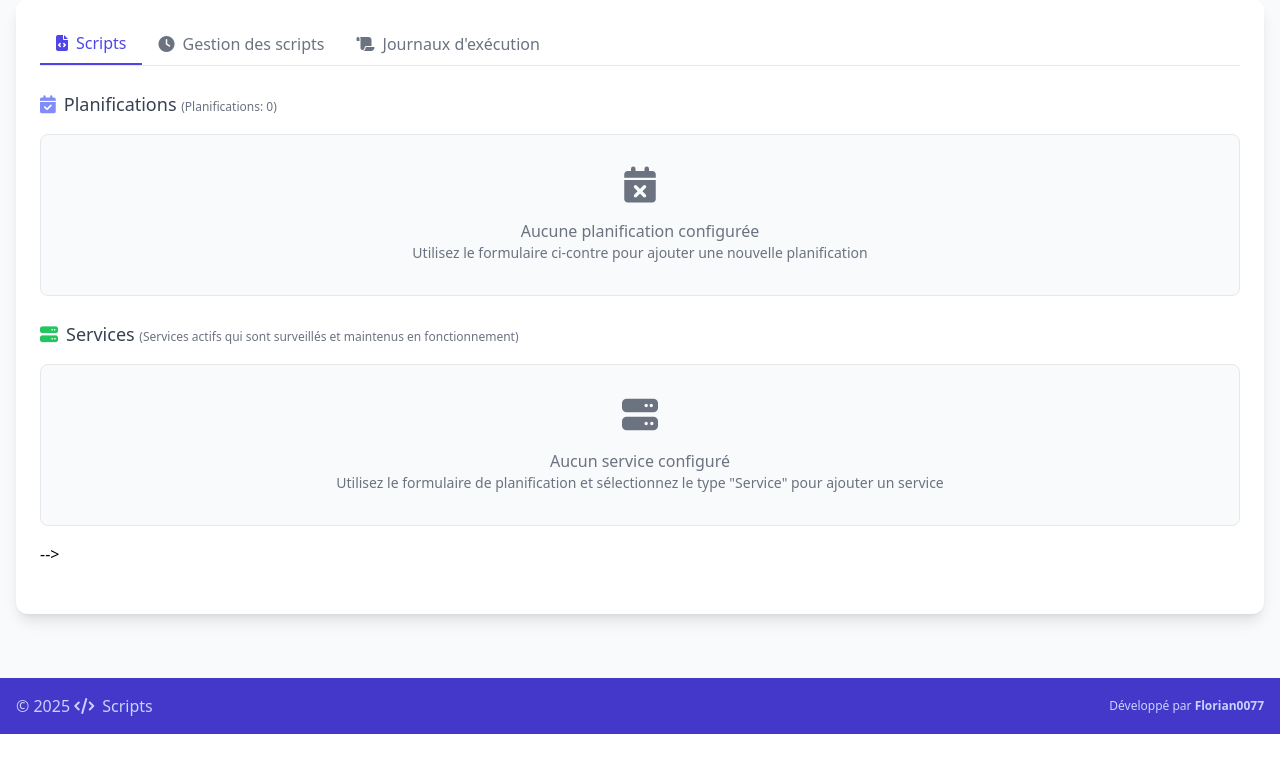
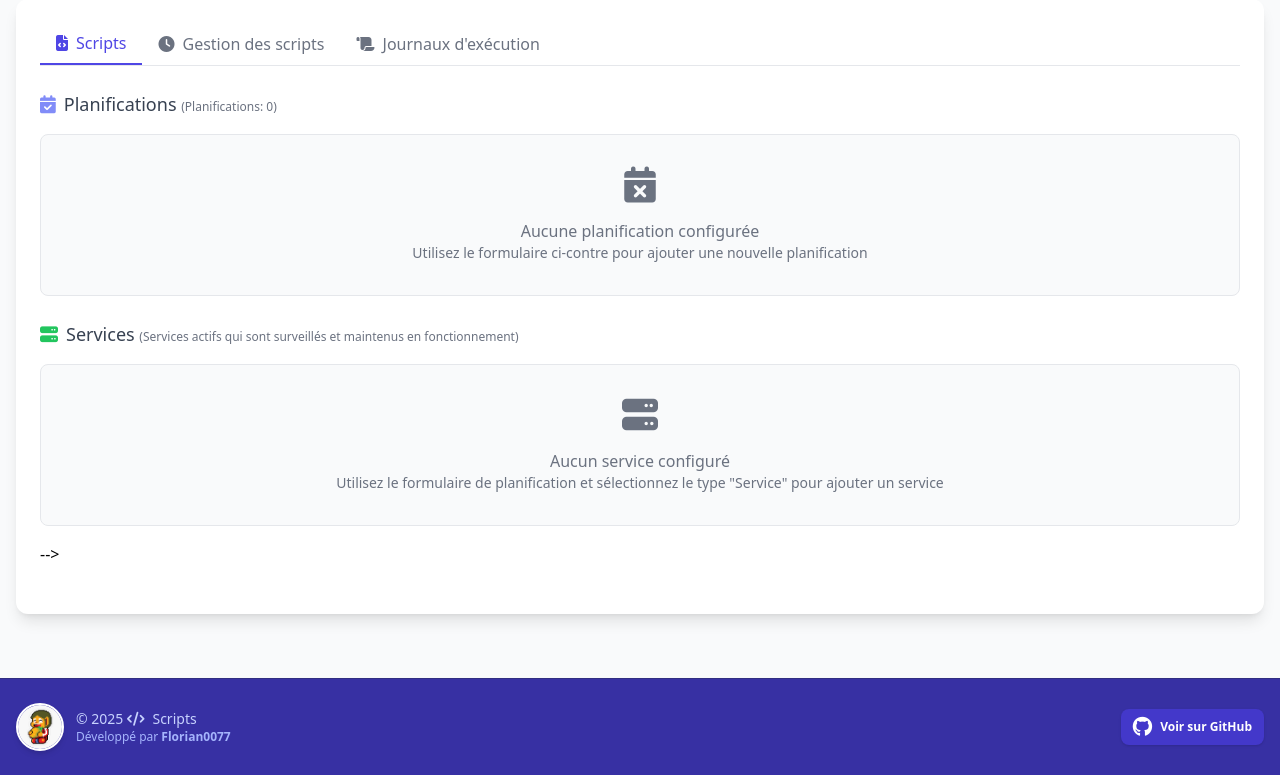
Before and after one commit to Florian0077/scriptscheduler_v2, a Flask app: page / in a window 1280 px wide. Shown: the part 121-896 px from the top of the page. Before the commit the page ends 855 px from the top, so only its background shows below. Run offline with Flask 3, Linux system fonts and the light colour scheme; data that the repository does not hold is empty; some libraries are stand-ins or nearby versions.

Commit message:
Modification footer

```diff
--- a/templates/footer.html
+++ b/templates/footer.html
@@ -1,12 +1,19 @@
-    <!-- Footer -->
-    <footer class="bg-indigo-700 text-white py-4 mt-8">
+    <!-- Footer Modernisé -->
+    <footer class="bg-indigo-800 text-white py-6 mt-8 shadow-lg border-t border-indigo-900">
         <div class="container mx-auto px-4">
-            <div class="flex flex-col md:flex-row justify-between items-center">
-                <div>
-                    <p class="text-indigo-200">&copy; {{ now.year }} <i class="fas fa-code mr-2"></i>Scripts</p>
+            <div class="flex flex-col md:flex-row justify-between items-center gap-4">
+                <div class="flex items-center gap-3">
+                    <img src="{{ url_for('static', filename='image/avatar.jfif') }}" alt="Avatar" class="w-12 h-12 rounded-full border-2 border-white shadow-md">
+                    <div>
+                        <p class="text-indigo-200 text-sm">&copy; {{ now.year }} <i class="fas fa-code mr-2"></i>Scripts</p>
+                        <p class="text-xs text-indigo-300">Développé par <span class="font-semibold">Florian0077</span></p>
+                    </div>
                 </div>
-                <div class="mt-4 md:mt-0">
-                    <p class="text-xs text-indigo-200">Développé par <span class="font-semibold">Florian0077</span></p>
+                <div class="flex items-center gap-4 mt-4 md:mt-0">
+                    <a href="https://github.com/Florian0077/scriptscheduler_v2" target="_blank" rel="noopener" class="flex items-center px-3 py-2 bg-indigo-700 hover:bg-indigo-600 rounded-lg shadow transition">
+                        <i class="fab fa-github text-xl mr-2"></i>
+                        <span class="text-xs font-semibold">Voir sur GitHub</span>
+                    </a>
                 </div>
             </div>
         </div>
```
